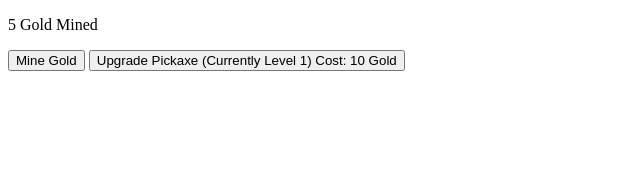
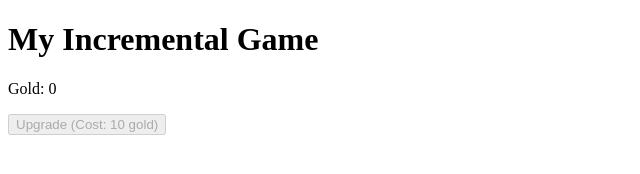
Before and after one commit to sivlin/incremental, a plain HTML site: page index.html in a window 1280 px wide. Shown: the whole page, without its empty margins (0-640 px from the left). Drawn offline with Linux system fonts and the light colour scheme.

Commit message:
Update index.html

```diff
--- a/index.html
+++ b/index.html
@@ -1,16 +1,16 @@
 <!DOCTYPE html>
-<html lang="en" dir="ltr">
+<html>
+<head>
+	<title>My Incremental Game</title>
+	<meta charset="UTF-8">
+	<meta name="viewport" content="width=device-width, initial-scale=1.0">
+	<link rel="stylesheet" href="style.css">
+</head>
+<body>
+	<h1>My Incremental Game</h1>
+	<p>Gold: <span id="gold-counter">0</span></p>
+	<button id="upgrade-button" disabled>Upgrade (Cost: <span id="upgrade-cost">10</span> gold)</button>
 
-<head>
-    <meta charset="utf-8">
-    <title>Gold Miner</title>
-</head>
-<script src="main.js" charset="utf-8" type="text/javascript"></script>
-
-<body>
-    <p id="goldMined">0 Gold Mined</p>
-    <button onclick="mineGold()">Mine Gold</button>
-    <button onclick="buyGoldPerClick()" id="perClickUpgrade">Upgrade Pickaxe (Currently Level 1) Cost: 10 Gold</button>
+	<script src="script.js"></script>
 </body>
-
 </html>
```
